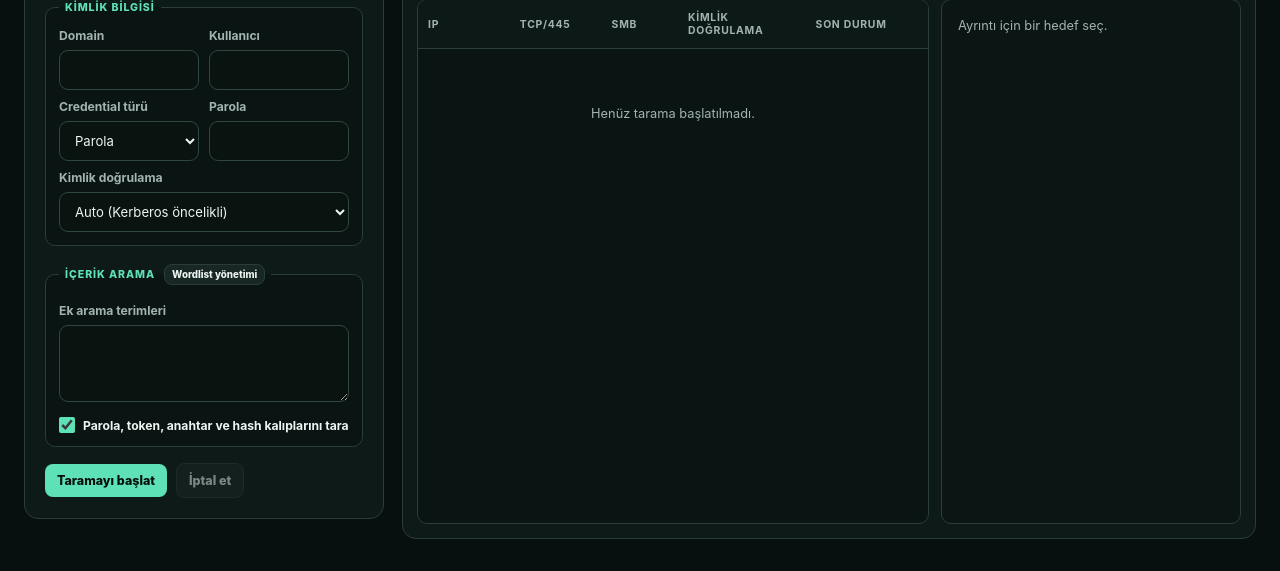
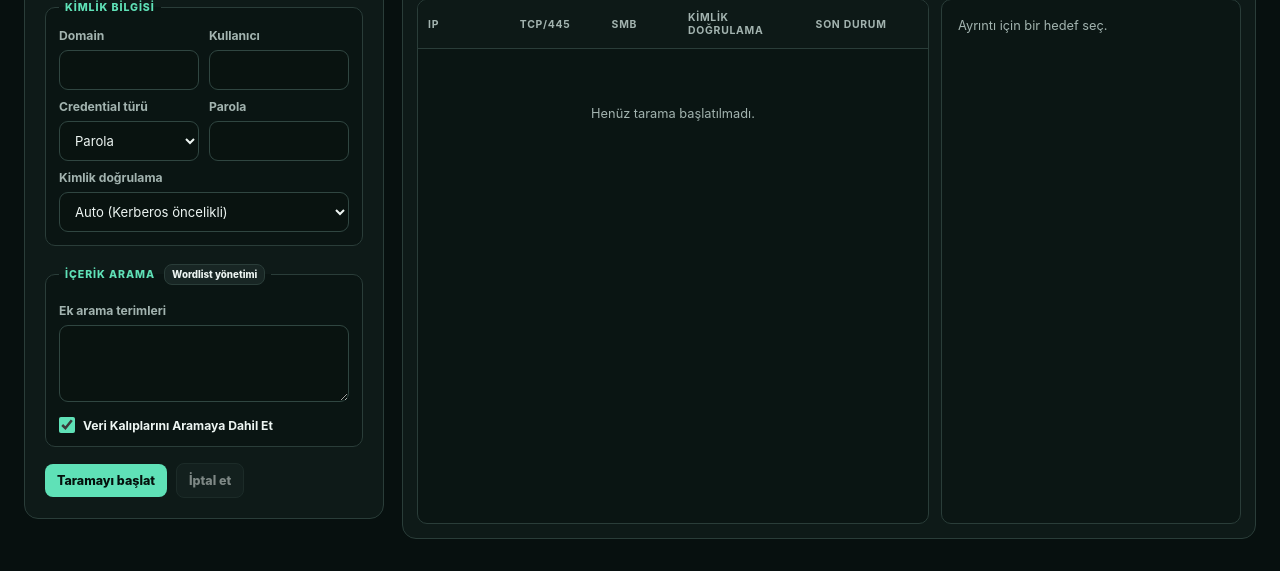
Before and after one commit to KorvNN/Nordis-Inspector, a Python web app: template src/nordis_smb_inspector/web/templates/index.html in a window 1280 px wide. Shown: the part 332-903 px from the top of the page. Run offline with Jinja, Linux system fonts and the light colour scheme; the template is opened without the code that fills it, so the values that code supplies are empty.

Commit message:
ui: clarify pattern search option

```diff
--- a/src/nordis_smb_inspector/web/templates/index.html
+++ b/src/nordis_smb_inspector/web/templates/index.html
@@ -76,7 +76,7 @@
         <textarea id="additional-terms" rows="3" spellcheck="false"></textarea>
         <label class="option-control" for="detect-patterns">
           <input id="detect-patterns" type="checkbox" checked>
-          <span>Parola, token, anahtar ve hash kalıplarını tara</span>
+          <span>Veri Kalıplarını Aramaya Dahil Et</span>
         </label>
       </fieldset>
 
```
